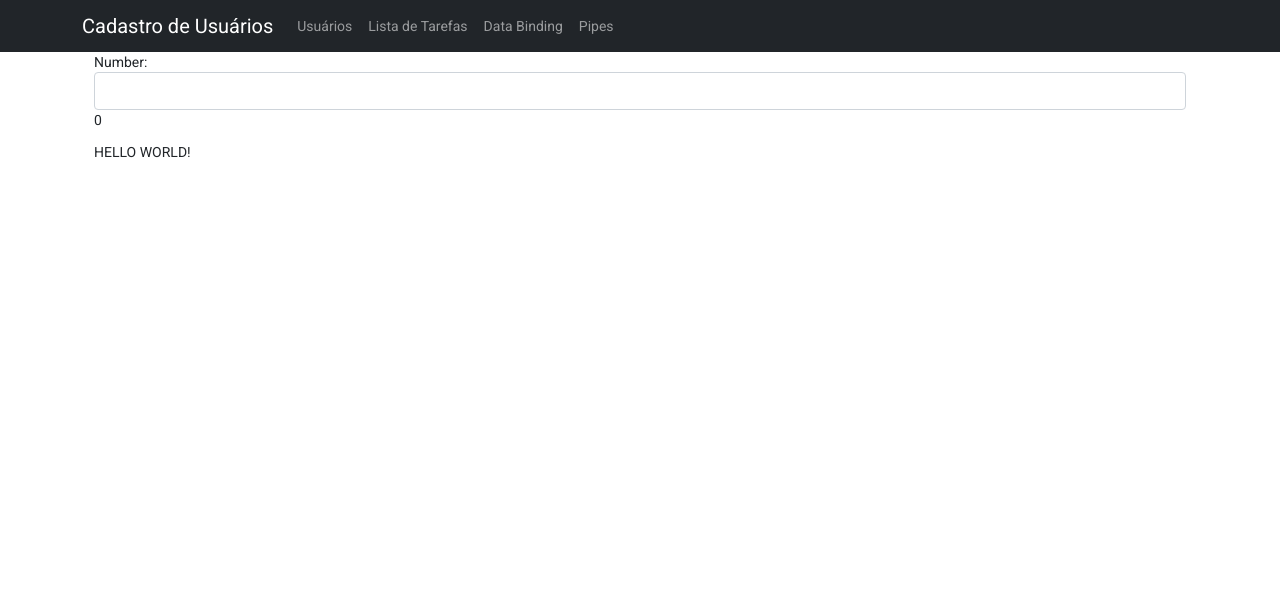
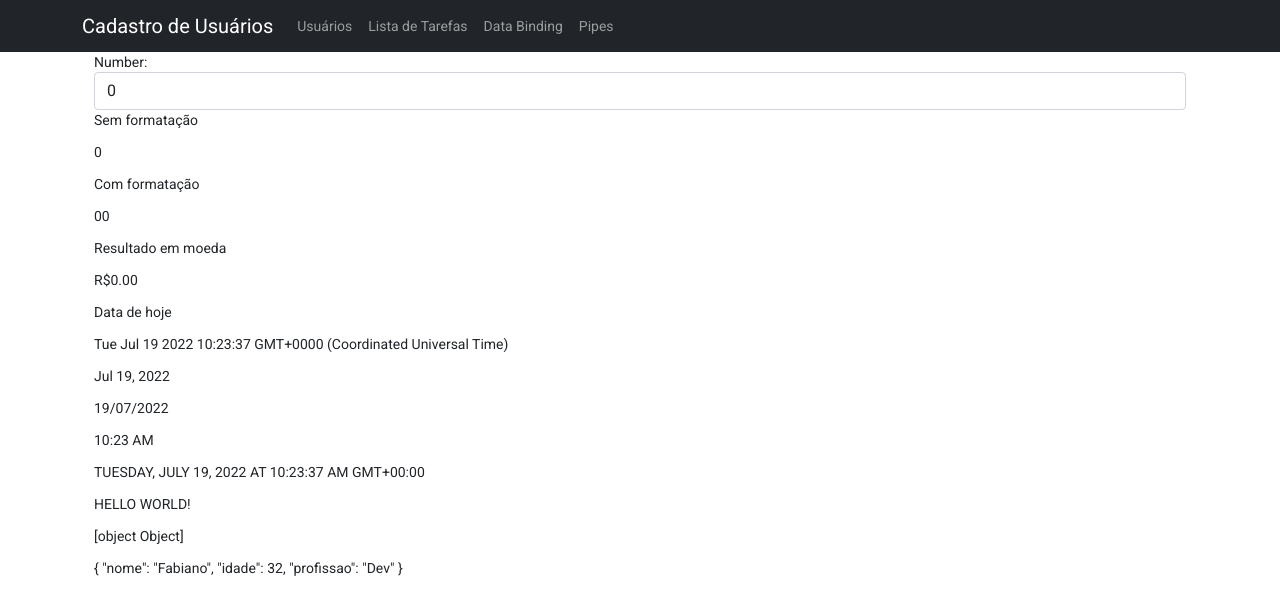
Before and after one commit to Scorsatto/crud-angular, an Angular app: page /pipes in a window 1280 px wide. Shown: the top 614 px of the page. Built offline with nearby package versions, Linux system fonts and the light colour scheme.

Commit message:
More pipes

```diff
--- a/src/app/pages/pipes-example/pipes-example.component.html
+++ b/src/app/pages/pipes-example/pipes-example.component.html
@@ -1,9 +1,27 @@
 <div class="form-group">
     <label for="number">Number:</label>
-    <input type="text" class="form-control" id="number">
+    <input type="text" [(ngModel)]="number" class="form-control" id="number">
 </div>
 
 <div class="">
-    <p>{{ number }}</p>
+    <p>Sem formatação</p>
+    <p>{{ number | number }}</p>
+
+    <p>Com formatação</p>
+    <p>{{ number | number:'2.0-1'}}</p>
+
+    <p>Resultado em moeda</p>
+    <p>{{ number | currency:'BRL' }}</p>
+
+    <p>Data de hoje</p>
+    <p>{{ date }}</p>
+    <p>{{ date | date }}</p>
+    <p>{{ date | date:'dd/MM/yyyy' }}</p>
+    <p>{{ date | date:'shortTime' }}</p>
+    <p>{{ date | date:'full' | uppercase }}</p>
+
     <p>{{ text }}</p>
+
+    <p>{{ pessoa }}</p>
+    <p>{{ pessoa | json}}</p>
 </div>
--- a/src/app/pages/pipes-example/pipes-example.component.ts
+++ b/src/app/pages/pipes-example/pipes-example.component.ts
@@ -9,7 +9,14 @@
 export class PipesExampleComponent implements OnInit {
 
   number = 0;
-  text = 'hello world!'
+  text = 'hello world!';
+  date = new Date;
+
+  pessoa = {
+    nome: 'Fabiano',
+    idade: 32,
+    profissao: 'Dev'
+  }
 
   constructor(private upperCasePipe: UpperCasePipe) { }
 
```
